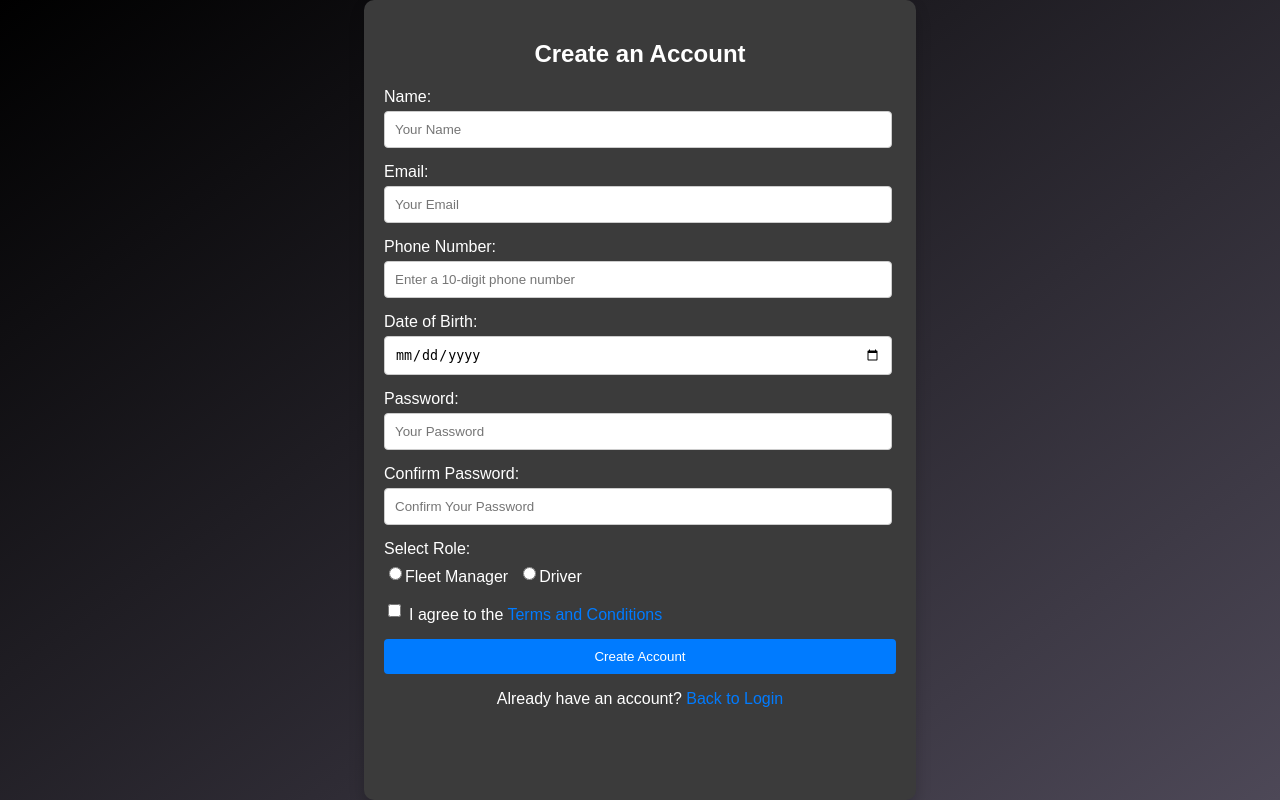
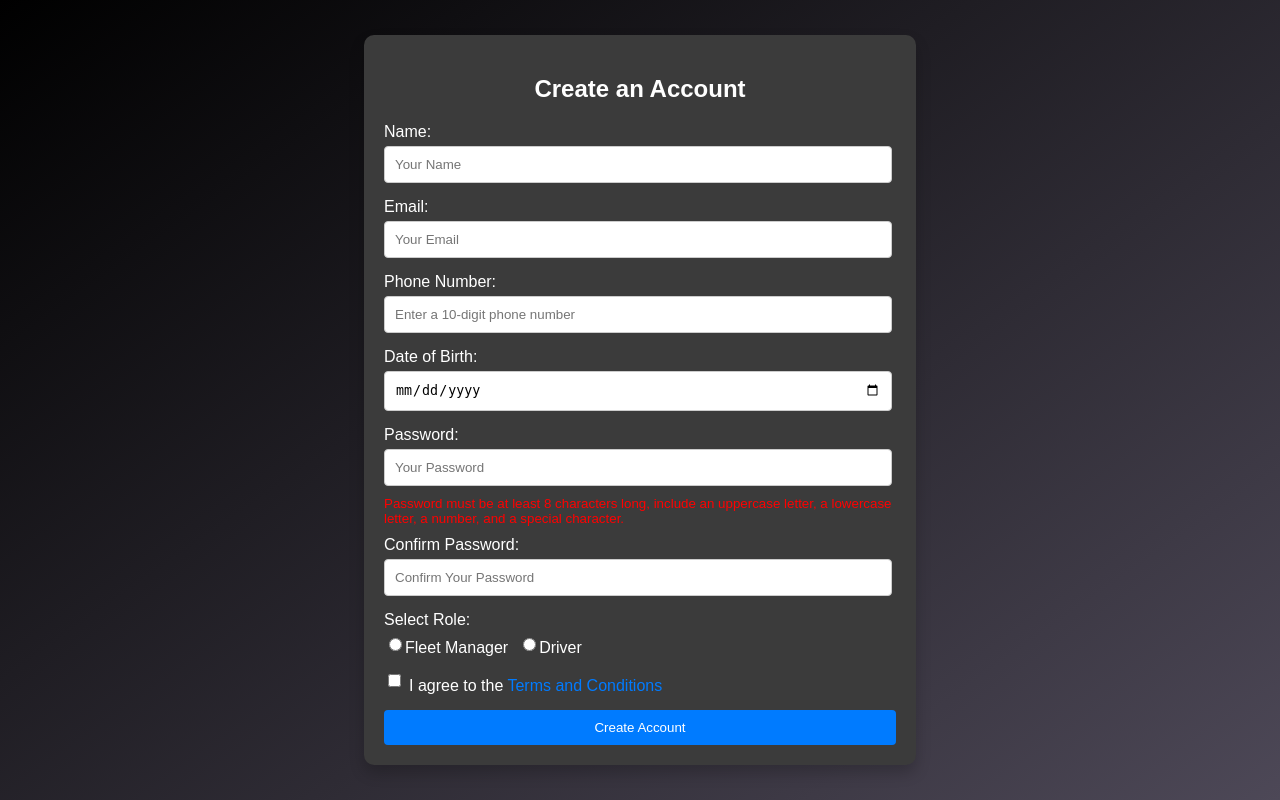
Before and after one commit to sahithyamadala/EVMonitoring, a Flask app: page /register in a window 1280 px wide. Run offline with Flask 3, Linux system fonts and the light colour scheme; parts of the project's set-up code (start-up, migrations or seed data) failed here and were passed over.

Commit message:
Update registration.html

```diff
--- a/templates/registration.html
+++ b/templates/registration.html
@@ -22,7 +22,6 @@
             box-shadow: 0 8px 15px rgba(0, 0, 0, 0.2);
             border-radius: 10px;
             color: #ffffff;
-            height:95%;
         }
         h2 {
             text-align: center;
@@ -101,17 +100,9 @@
             background-color: #dc3545;
             color: white;
         }
-        .back-to-login {
+        small {
             display: block;
-            margin-top: 15px;
-            text-align: center;
-        }
-        .back-to-login a {
-            color: #007bff;
-            text-decoration: none;
-        }
-        .back-to-login a:hover {
-            text-decoration: underline;
+            margin-top: 5px;
         }
     </style>
 </head>
@@ -145,10 +136,14 @@
             <input type="date" id="dob" name="dob" required>
 
             <label for="password">Password:</label>
-            <input type="password" id="password" name="password" placeholder="Your Password" required>
+            <input type="password" id="password" name="password" placeholder="Your Password" required onkeyup="validatePassword()">
+            <small id="password-hint" style="color: red;">
+                Password must be at least 8 characters long, include an uppercase letter, a lowercase letter, a number, and a special character.
+            </small>
 
             <label for="confirmPassword">Confirm Password:</label>
-            <input type="password" id="confirmPassword" name="confirmPassword" placeholder="Confirm Your Password" required>
+            <input type="password" id="confirmPassword" name="confirmPassword" placeholder="Confirm Your Password" required onkeyup="checkPasswordMatch()">
+            <small id="confirm-password-hint" style="color: red;"></small>
 
             <label for="role">Select Role:</label>
             <div style="display: flex; align-items: center;">
@@ -167,11 +162,6 @@
 
             <button type="submit">Create Account</button>
         </form>
-
-        <!-- Back to login link -->
-        <div class="back-to-login">
-            <p>Already have an account? <a href="/login">Back to Login</a></p>
-        </div>
     </div>
 
     <!-- Modal for Terms and Conditions -->
@@ -202,6 +192,34 @@
                 this.style.display = 'none';
             }
         });
+
+        function validatePassword() {
+            const password = document.getElementById('password').value;
+            const hint = document.getElementById('password-hint');
+            const regex = /^(?=.*[A-Z])(?=.*[a-z])(?=.*[0-9])(?=.*[@$!%*?&])[A-Za-z\d@$!%*?&]{8,}$/;
+
+            if (!regex.test(password)) {
+                hint.style.color = 'red';
+                hint.textContent = 'Weak password. Ensure it meets the requirements.';
+            } else {
+                hint.style.color = 'green';
+                hint.textContent = 'Strong password.';
+            }
+        }
+
+        function checkPasswordMatch() {
+            const password = document.getElementById('password').value;
+            const confirmPassword = document.getElementById('confirmPassword').value;
+            const confirmHint = document.getElementById('confirm-password-hint');
+
+            if (password !== confirmPassword) {
+                confirmHint.style.color = 'red';
+                confirmHint.textContent = 'Passwords do not match!';
+            } else {
+                confirmHint.style.color = 'green';
+                confirmHint.textContent = 'Passwords match.';
+            }
+        }
     </script>
 </body>
 </html>
```
